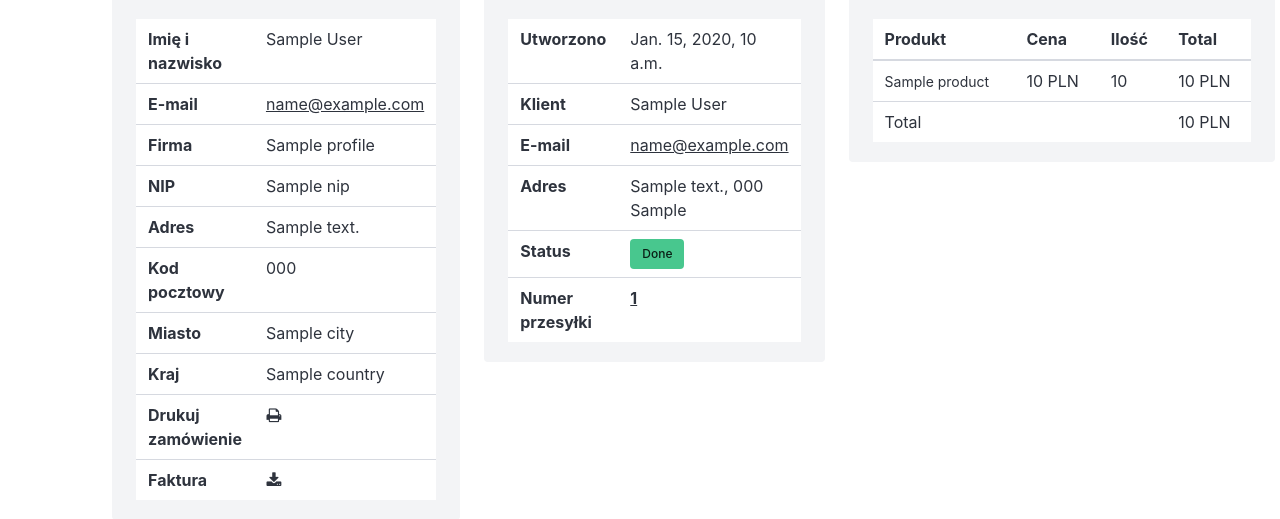
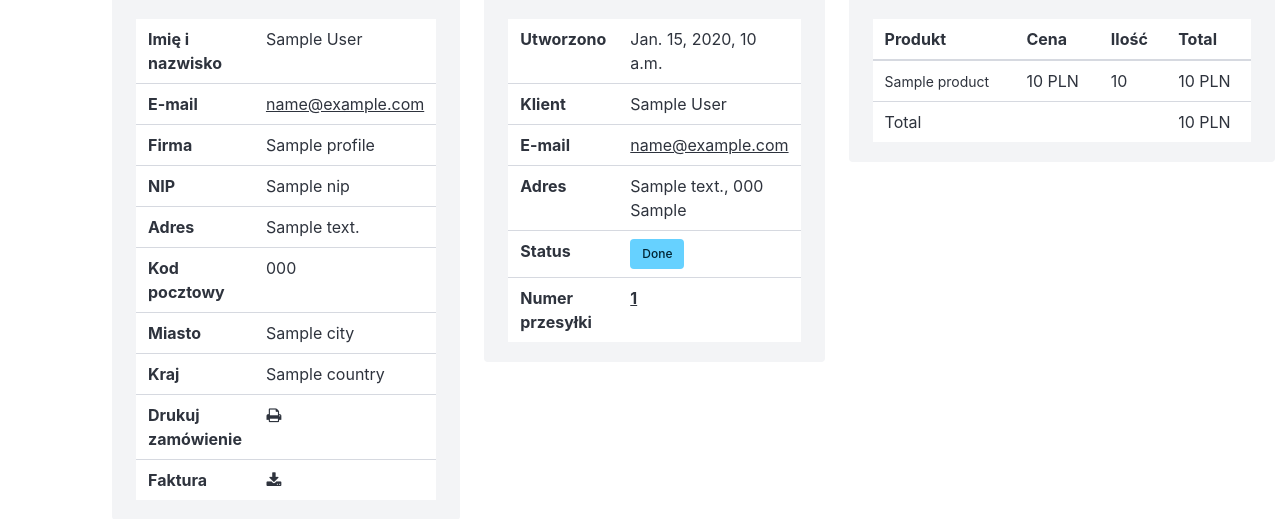
Before and after one commit to globetyre/b2b, a Django app: template orders/templates/orders/order/detail.html in a window 1280 px wide. Shown: the part 245-764 px from the top of the page. Run offline with Django 3.2, Linux system fonts and the light colour scheme; the template is opened without the code that fills it: most values are stand-ins (such as "Sample title", 1, 10 or a date in 2020); some libraries are stand-ins or nearby versions.

Commit message:
Poprawa wyświetlania statusów

```diff
--- a/account/templates/account/dashboard.html
+++ b/account/templates/account/dashboard.html
@@ -108,11 +108,11 @@
                                     {% if item.status_id == 1 %}
                                     <td><a class="button is-info is-small">{{ item.status }}</a></td>
                                     {% endif %} {% if item.status_id == 2 %}
-                                    <td><a class="button is-primary is-small">{{ item.status.id }}</a></td>
+                                    <td><a class="button is-primary is-small">{{ item.status }}</a></td>
                                     {% endif %} {% if item.status_id == 3 %}
-                                    <td><a class="button is-success is-small">{{ item.status_name }}</a></td>
+                                    <td><a class="button is-success is-small">{{ item.status }}</a></td>
                                     {% endif %} {% if item.status_id == 4 %}
-                                    <td><a class="button is-danger is-small">{{ item.status_name }}</a></td>
+                                    <td><a class="button is-danger is-small">{{ item.status }}</a></td>
                                     {% endif %}
                                     {% if item.tracking_number is None %}
                                     <td></td>
--- a/orders/templates/orders/order/detail.html
+++ b/orders/templates/orders/order/detail.html
@@ -112,17 +112,17 @@
                                 </tr>
                                 <tr>
                                     <th>Status</th>
-                                    {% if order.status == 'New' %}
-                                    <td><a class="button is-info is-small">{{ order.status }}</a></td>
+                                    {% if item.status_id == 1 %}
+                                    <td><a class="button is-info is-small">{{ item.status }}</a></td>
                                     {% endif %}
-                                    {% if order.status == 'Accepted' %}
-                                    <td><a class="button is-primary is-small">{{ order.status }}</a></td>
+                                    {% if item.status_id == 2 %}
+                                    <td><a class="button is-primary is-small">{{ item.status }}</a></td>
                                     {% endif %}
-                                    {% if order.status == 'Done' %}
-                                    <td><a class="button is-success is-small">{{ order.status }}</a></td>
+                                    {% if item.status_id == 3 %}
+                                    <td><a class="button is-success is-small">{{ item.status }}</a></td>
                                     {% endif %}
-                                    {% if order.status == 'Rejected' %}
-                                    <td><a class="button is-danger is-small">{{ order.status }}</a></td>
+                                    {% if item.status_id == 4 %}
+                                    <td><a class="button is-danger is-small">{{ item.status }}</a></td>
                                     {% endif %}
                                 </tr>
                                 <tr>
```
